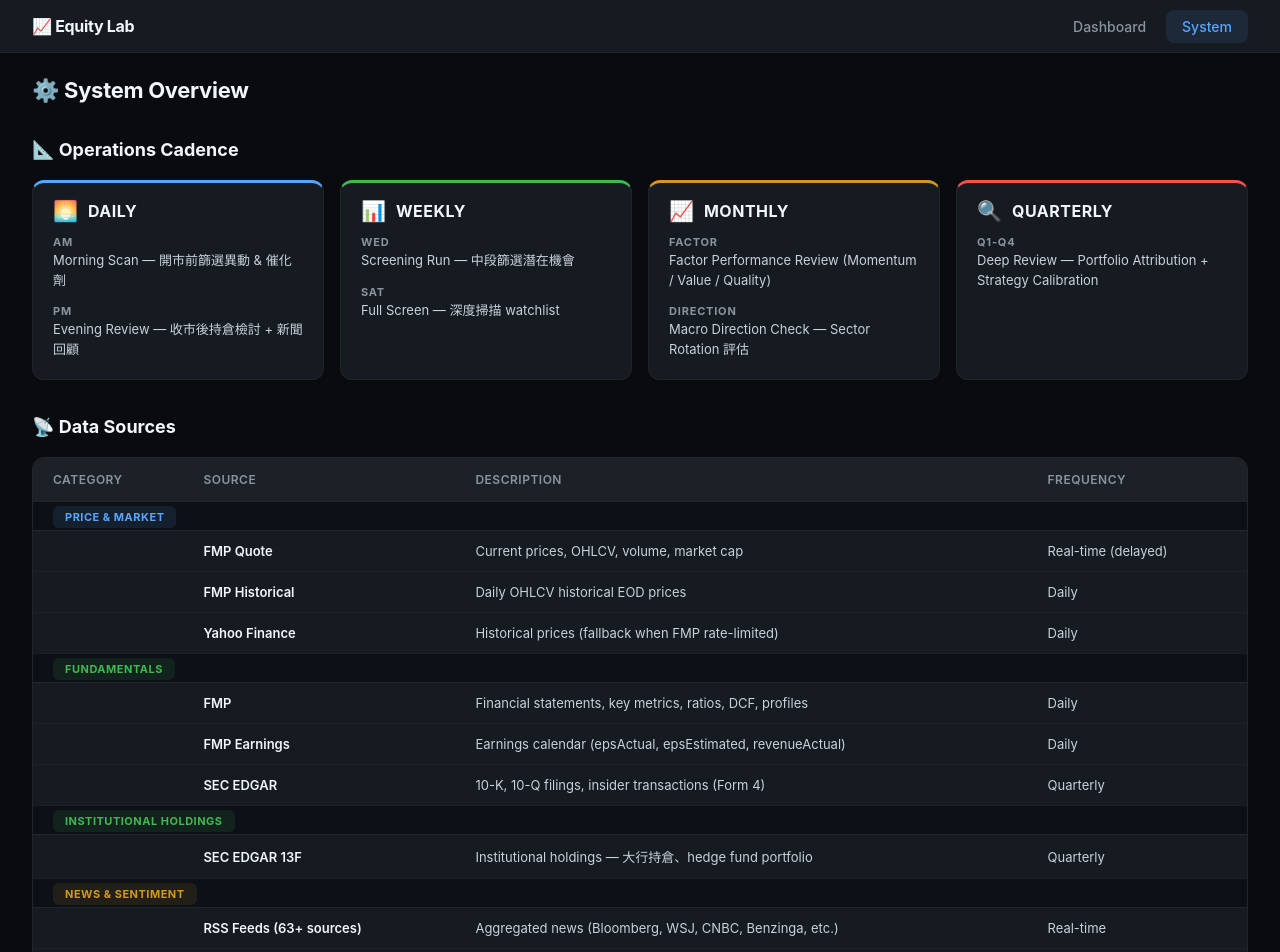
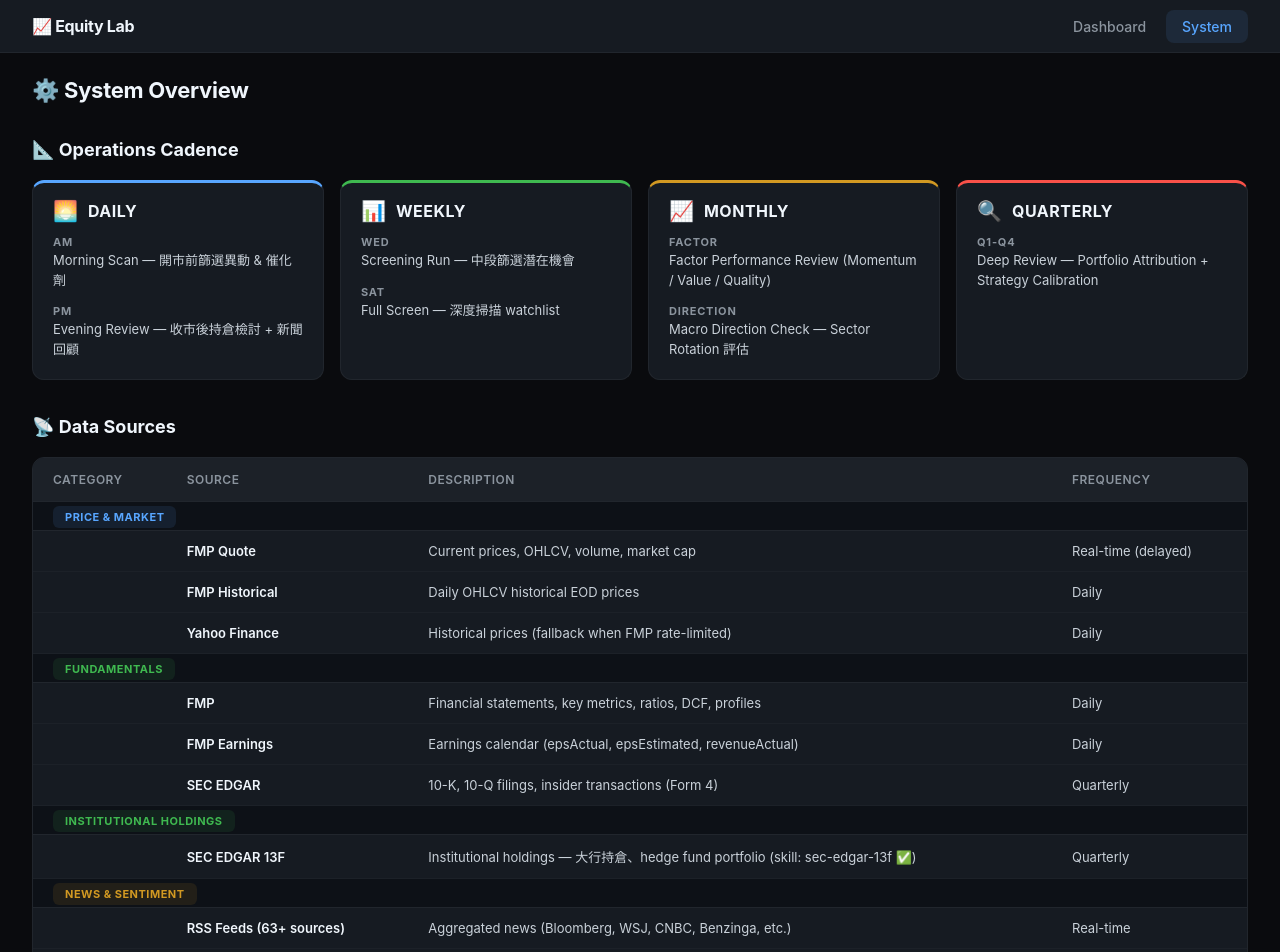
Before and after one commit to pu105-stack/equity-lab-dashboard, a Next.js app: page /system in a window 1280 px wide. Shown: the top 952 px of the page. Built offline with nearby package versions, Linux system fonts and the light colour scheme.

Commit message:
feat: Phase 2 & 3 complete - sec-edgar-13f skill + pipeline cleanup

```diff
--- a/pages/system.js
+++ b/pages/system.js
@@ -105,7 +105,7 @@ export default function System() {
 
             {/* 13F / Institutional Holdings */}
             <tr className="cat-row"><td colSpan={4}><span className="cat-badge funda">Institutional Holdings</span></td></tr>
-            <tr><td></td><td className="src">SEC EDGAR 13F</td><td>Institutional holdings — 大行持倉、hedge fund portfolio</td><td>Quarterly</td></tr>
+            <tr><td></td><td className="src">SEC EDGAR 13F</td><td>Institutional holdings — 大行持倉、hedge fund portfolio (skill: sec-edgar-13f ✅)</td><td>Quarterly</td></tr>
 
             {/* News & Sentiment */}
             <tr className="cat-row"><td colSpan={4}><span className="cat-badge news">News & Sentiment</span></td></tr>
```
Also changed, not shown: 2 other files (tests, documents, lock files or other folders).
